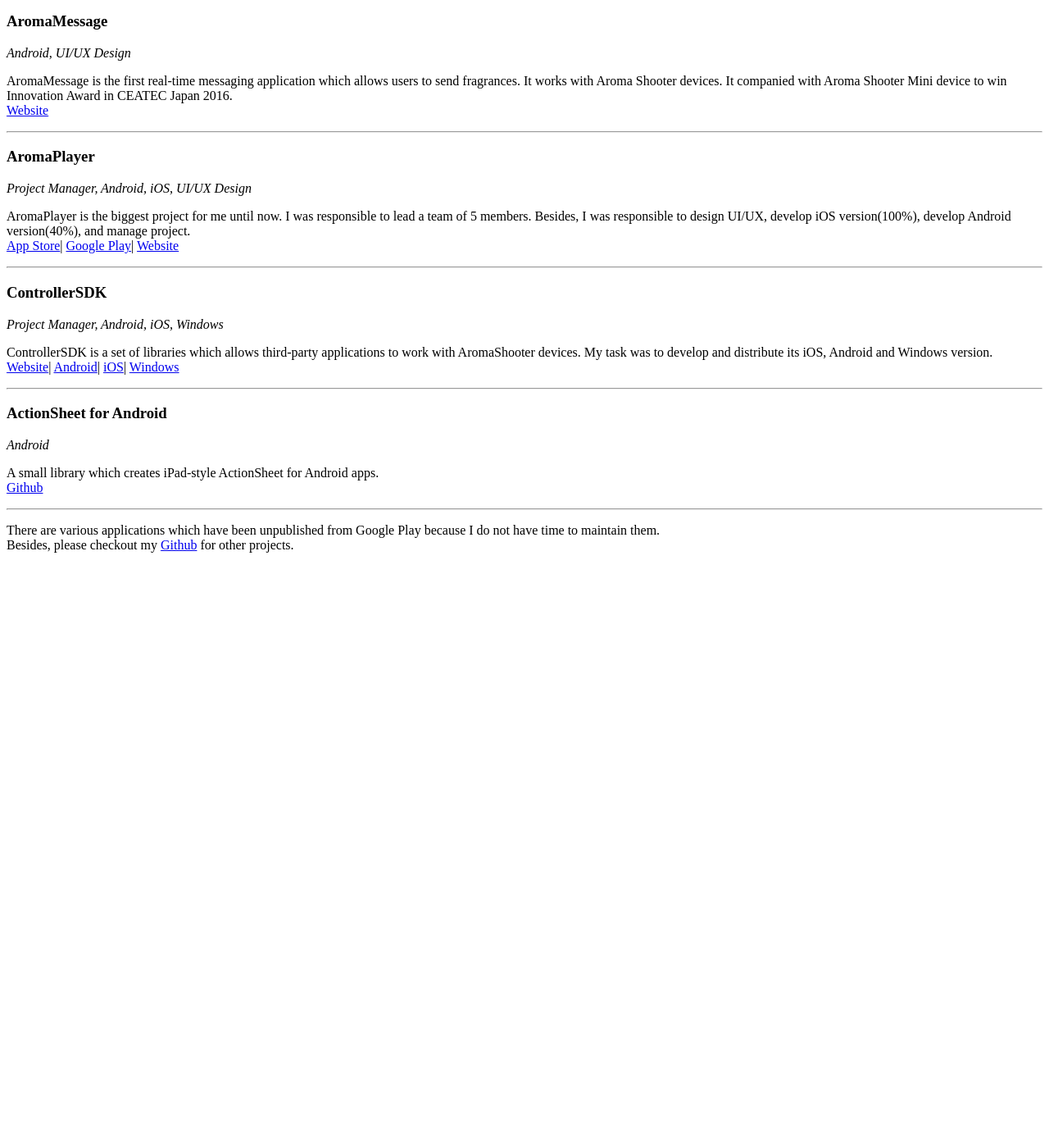
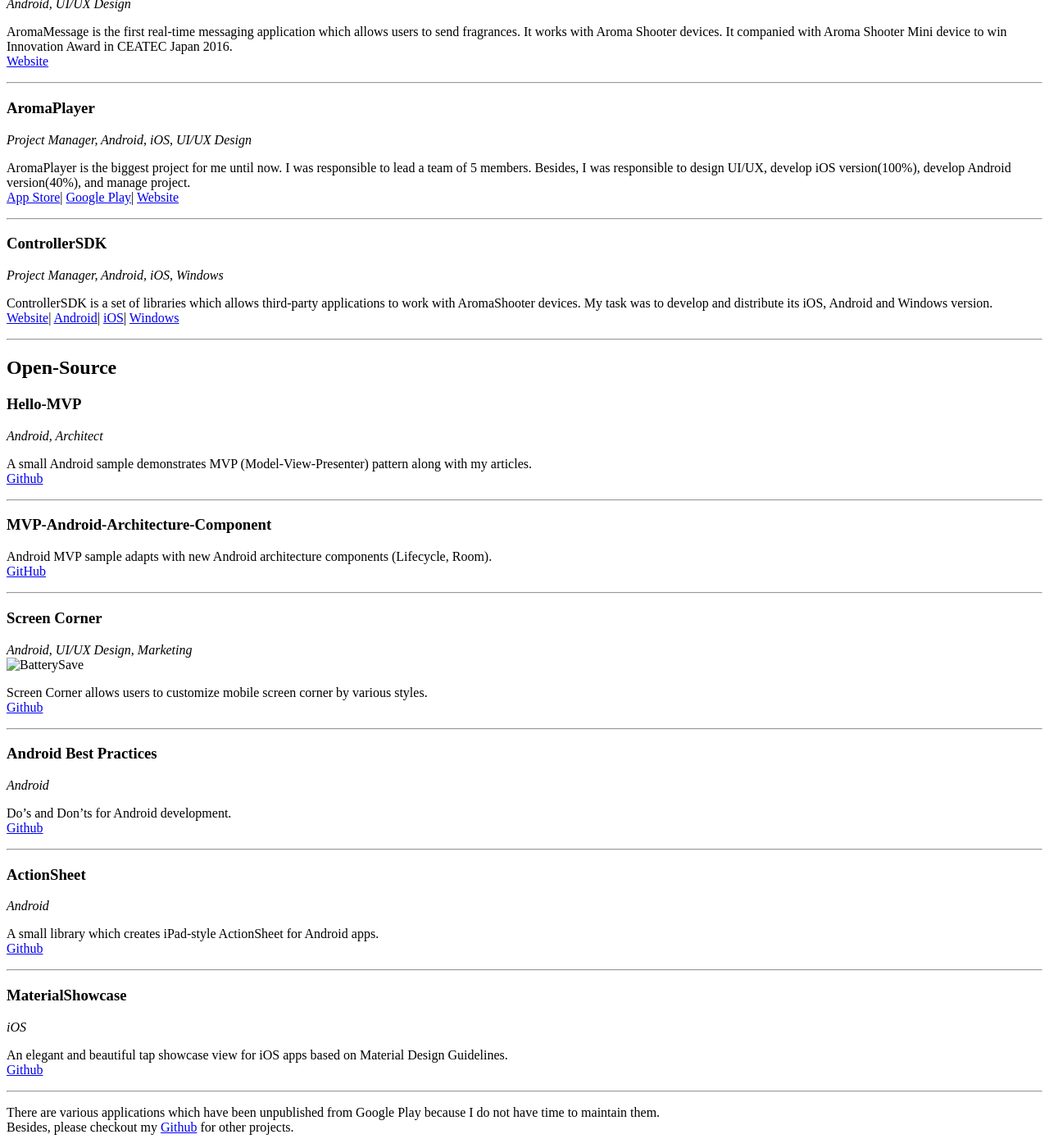
Before and after one commit to quangctkm9207/quangctkm9207.github.io, a Jekyll site: the page built from projects.md, in a window 1280 px wide and 1400 px high, scrolled down 2116 px. Shown: the whole window at 82% size. Built offline with Jekyll 4.4.1, drawn with Linux system fonts in a browser that asks for light colours; before the commit the page ends 2806 px from its top, so only the background shows below that; some of the changed text lies outside the part shown.

Commit message:
Update project page

```diff
--- a/projects.md
+++ b/projects.md
@@ -2,21 +2,19 @@
 layout: page
 title: Projects
 ---
-## <center> Personal Projects <center>
+
+* [Personal](#personal-projects)
+* [Company](#company-products)
+* [Open-source](#open-source-advocacy)
+
+---
+## Personal
 
 ### Daily Diary
 *Android, UI/UX Design, Marketing*
 
 It is a journal-writing app in which users can add emoticons, drawings, audio, and pictures. Besides, user’s data is stored locally in SQLite database and synchronized to Dropbox. Besides, Daily Diary won an award from Vietnamese Creativity-Encouraging contest 2013 and got more than 300,000 downloads on Google Play.
 [Google Play](https://play.google.com/store/apps/details?id=ss.passion.personaldiary)
-
----
-### Screen Corner
-*Android, UI/UX Design, Marketing*
-![BatterySave]({{ site.baseurl }}assets/screenshots/screen_corner.png)
-
-Screen Corner allows users to customize mobile screen corner by various styles.
-[Github](https://github.com/quangctkm9207/screen-corner)
 
 ---
 ### Better Note
@@ -123,12 +119,50 @@
 [Windows](https://github.com/aromajoin/controller-sdk-windows)
 
 ---
-### ActionSheet for Android
+
+## Open-Source
+
+### Hello-MVP
+*Android, Architect*
+
+A small Android sample demonstrates MVP (Model-View-Presenter) pattern along with my articles.
+[Github](https://github.com/quangctkm9207/hello-mvp)
+
+---
+### MVP-Android-Architecture-Component
+
+Android MVP sample adapts with new Android architecture components (Lifecycle, Room).
+[GitHub](https://github.com/quangctkm9207/mvp-android-arch-component)
+
+---
+### Screen Corner
+*Android, UI/UX Design, Marketing*
+![BatterySave]({{ site.baseurl }}assets/screenshots/screen_corner.png)
+
+Screen Corner allows users to customize mobile screen corner by various styles.
+[Github](https://github.com/quangctkm9207/screen-corner)
+
+---
+### Android Best Practices
+*Android*
+
+Do's and Don'ts for Android development.
+[Github](https://github.com/futurice/android-best-practices)
+
+---
+### ActionSheet
 *Android*
 
 A small library which creates iPad-style ActionSheet for Android apps.
 [Github](https://github.com/aromajoin/actionsheet-android)
 
 ---
+### MaterialShowcase
+*iOS*
+
+An elegant and beautiful tap showcase view for iOS apps based on Material Design Guidelines.
+[Github](https://github.com/aromajoin/material-showcase-ios)
+
+---
 There are various applications which have been unpublished from Google Play because I do not have time to maintain them.
 Besides, please checkout my [Github](https://github.com/quangctkm9207) for other projects.
```
Also changed, not shown: other parts of projects.md (+2 -4 lines).
